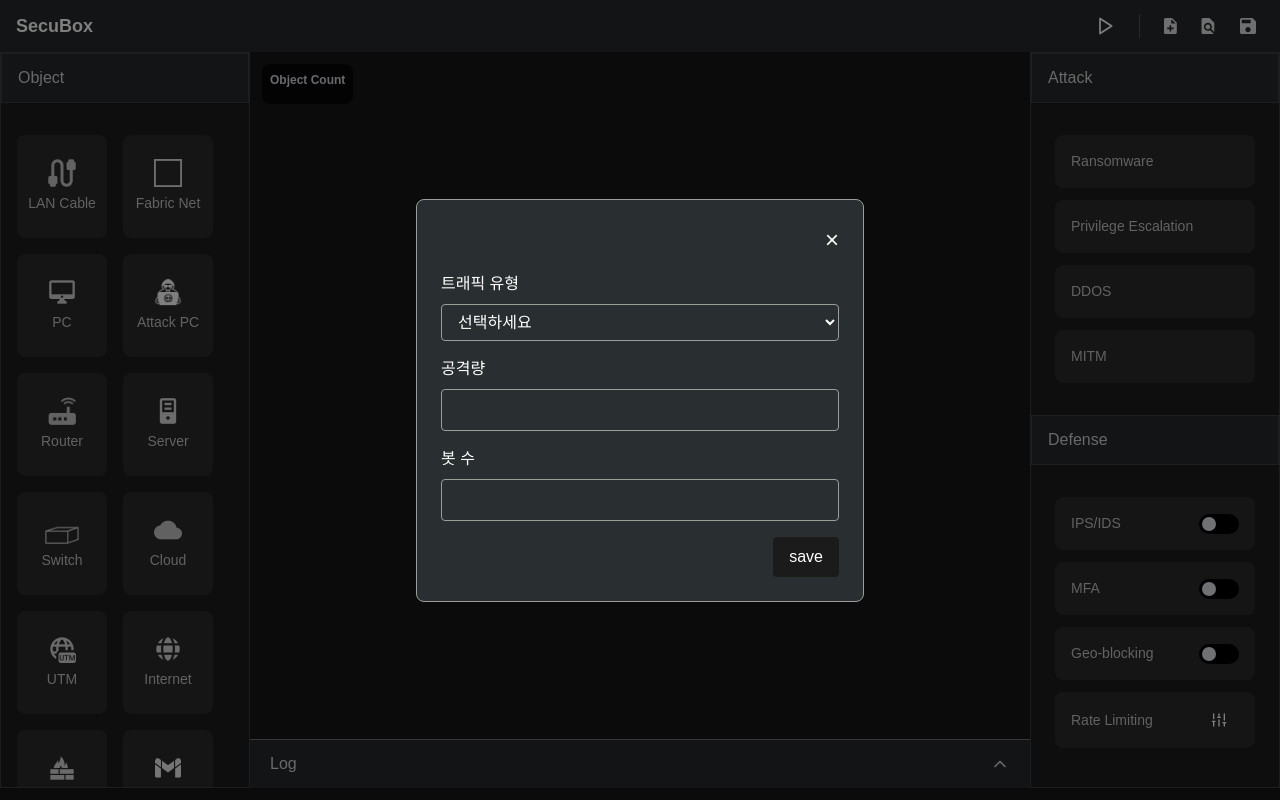
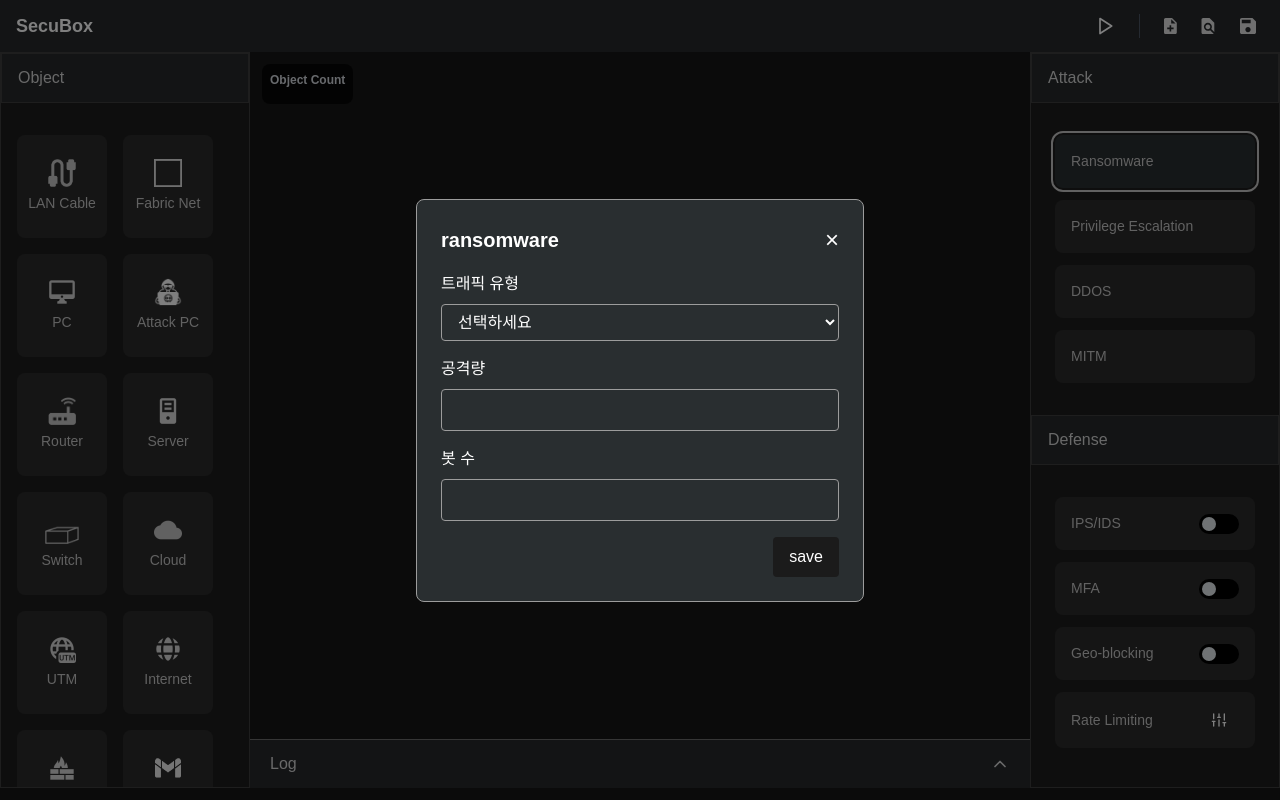
Before and after one commit to mjgwon24/secubox-front, a Next.js app: page / in a window 1280 px wide. Both pictures are taken after a click on the button "Ransomware". Built offline with nearby package versions, Linux system fonts and the light colour scheme; a web font is replaced by a local one.

Commit message:
feat: attack 배열 전역화

```diff
--- a/app/AttackContext.jsx
+++ b/app/AttackContext.jsx
@@ -1,29 +1,47 @@
 "use client";
 
-import {createContext, useContext, useState} from "react";
+import { createContext, useContext, useState } from "react";
 
 const AttackContext = createContext();
 
-export function AttackProvider({children}) {
+export function AttackProvider({ children }) {
   const [isAttacking, setIsAttacking] = useState(false);
   const [isPaused, setIsPaused] = useState(false);
+  const [attacks] = useState([
+    { id: "ransomware", name: "Ransomware" },
+    { id: "privilege-escalation", name: "Privilege Escalation" },
+    { id: "ddos", name: "DDOS" },
+    { id: "mitm", name: "MITM" },
+  ]);
+  const [clickedAttackId, setClickedAttackId] = useState(null);
 
   const startAttack = () => {
     setIsAttacking(true);
     setIsPaused(false);
-    }
+  };
 
   const pauseAttack = () => {
     setIsPaused(true);
-    }
+  };
 
   const stopAttack = () => {
     setIsAttacking(false);
     setIsPaused(false);
-    }
+  };
 
   return (
-        <AttackContext.Provider value={{ isAttacking, isPaused, startAttack, pauseAttack, stopAttack }}>
+    <AttackContext.Provider
+      value={{
+        isAttacking,
+        isPaused,
+        startAttack,
+        pauseAttack,
+        stopAttack,
+        attacks,
+        clickedAttackId,
+        setClickedAttackId,
+      }}
+    >
       {children}
     </AttackContext.Provider>
   );
--- a/app/components/modal/SmallModal.jsx
+++ b/app/components/modal/SmallModal.jsx
@@ -1,26 +1,24 @@
 import { useEffect, useState } from "react";
-
+import { useAttack } from "@/app/AttackContext";
 export default function SmallModal({ onClose, name, check }) {
   const [trafficType, setTrafficType] = useState("");
   const [attackAmount, setAttackAmount] = useState("");
   const [botCount, setBotCount] = useState("");
+  const { clickedAttackId } = useAttack();
+
   const handleSubmit = (e) => {
     e.preventDefault();
     // TODO 여기에 제출 로직을 추가
-    console.log({ trafficType, attackAmount, botCount });
+    // console.log({ trafficType, attackAmount, botCount });
     onClose();
   };
 
-  useEffect(() => {
-    console.log(name);
-    console.log(check);
-  }, []);
   return (
     <>
       <div className="fixed inset-0 bg-black bg-opacity-50 z-50 flex items-center justify-center">
         <div className="relative bg-[#292E30] p-6 rounded-lg w-full max-w-md border border-[#9C9C9C] z-[51]">
           <div className="flex justify-between items-center mb-4">
-            <h2 className="text-white text-xl font-bold">{name}</h2>
+            <h2 className="text-white text-xl font-bold">{clickedAttackId}</h2>
             <button
               className="text-white text-2xl hover:text-gray-300"
               onClick={onClose}
--- a/app/components/sidebar/RightSidebar.jsx
+++ b/app/components/sidebar/RightSidebar.jsx
@@ -4,15 +4,23 @@ import AttackButton from "./ui/rightSidebar/AttackButton";
 import DefenseToggle from "./ui/rightSidebar/DefenseToggle";
 import { Sliders } from "lucide-react";
 import { useModal } from "@/app/ModalContext";
+import { useAttack } from "@/app/AttackContext";
 
 export const RightSidebar = () => {
   const { setIsModalOpen } = useModal();
-  const [attacks] = useState([
-    { id: "ransomware", name: "Ransomware" },
-    { id: "privilege-escalation", name: "Privilege Escalation" },
-    { id: "ddos", name: "DDOS" },
-    { id: "mitm", name: "MITM" },
-  ]);
+  const { clickedAttackId, attacks, setClickedAttackId } = useAttack();
+
+  const handleAttackClick = (id) => {
+    if (clickedAttackId == id) {
+      console.log(clickedAttackId);
+      //setClickedAttackId(null);
+      setClickedAttackId(null);
+      setIsModalOpen(false);
+      return;
+    }
+    setClickedAttackId(id);
+    setIsModalOpen(true); // 클릭 시 모달 열기
+  };
 
   const [defenses, setDefenses] = useState([
     { id: "ips-ids", name: "IPS/IDS", enabled: false },
@@ -39,8 +47,10 @@ export const RightSidebar = () => {
           {attacks.map((attack) => (
             <AttackButton
               key={attack.id}
+              id={attack.id}
               name={attack.name}
-              onClick={() => setIsModalOpen(true)}
+              onClick={() => handleAttackClick(attack.id)}
+              clicked={clickedAttackId === attack.id} // 클릭된 버튼만 스타일 적용
             />
           ))}
         </div>
--- a/app/components/sidebar/ui/rightSidebar/AttackButton.jsx
+++ b/app/components/sidebar/ui/rightSidebar/AttackButton.jsx
@@ -1,7 +1,13 @@
-const AttackButton = ({ name, onClick }) => {
+const AttackButton = ({ id, name, onClick, clicked, onDoubleClick }) => {
   return (
     <button
-      className="w-full p-4 bg-[#2A2A2A] hover:bg-[#292E30] rounded-lg text-left text-[#C5C5C5] text-[14px] transition-colors outline-none hover:outline hover:outline-[#C3C3C3] hover:outline-2"
+      className={`w-full p-4 rounded-lg text-left text-[14px] transition-colors outline-none
+        ${
+          clicked
+            ? "bg-[#292E30] text-[#C5C5C5] outline-[#C3C3C3] outline-2" // 클릭 후 고정된 스타일
+            : "bg-[#2A2A2A] text-[#C5C5C5] hover:bg-[#292E30] hover:outline-[#C3C3C3] hover:outline-2"
+        }`}
+      onDoubleClick={() => onDoubleClick(id)}
       onClick={onClick}
     >
       {name}
```
Lines whose indentation alone changed are shown as unchanged.
